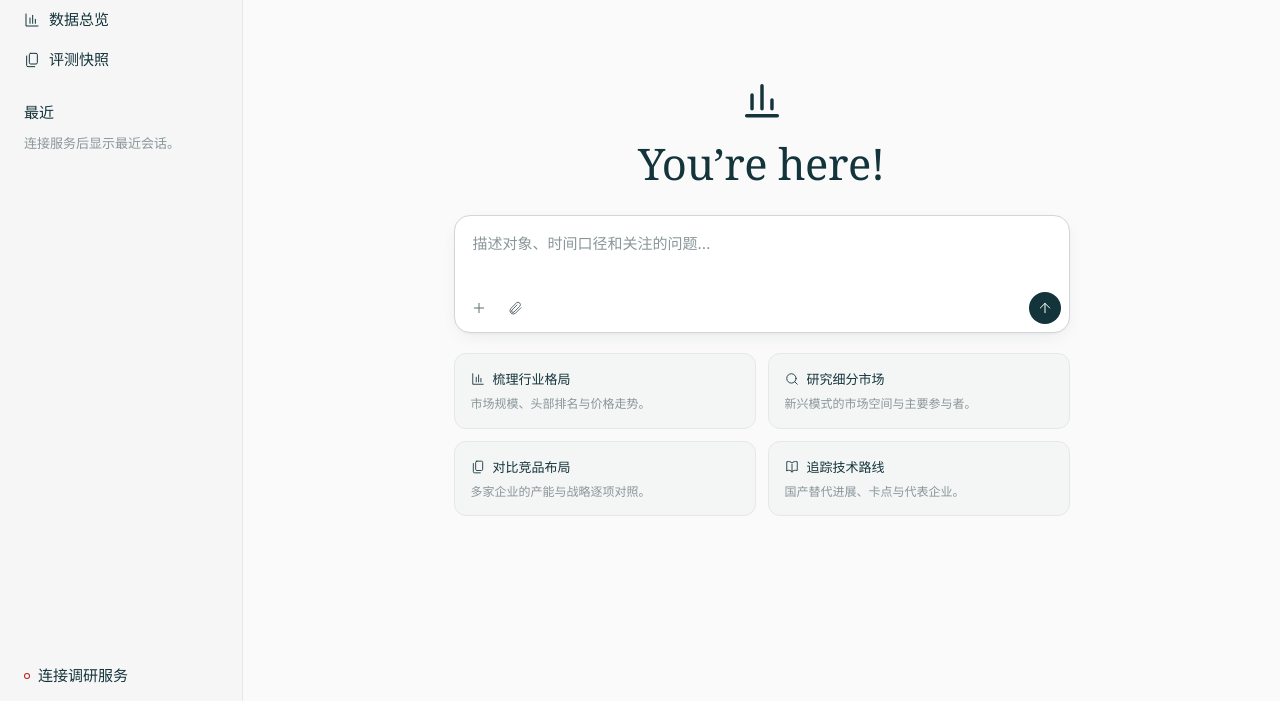
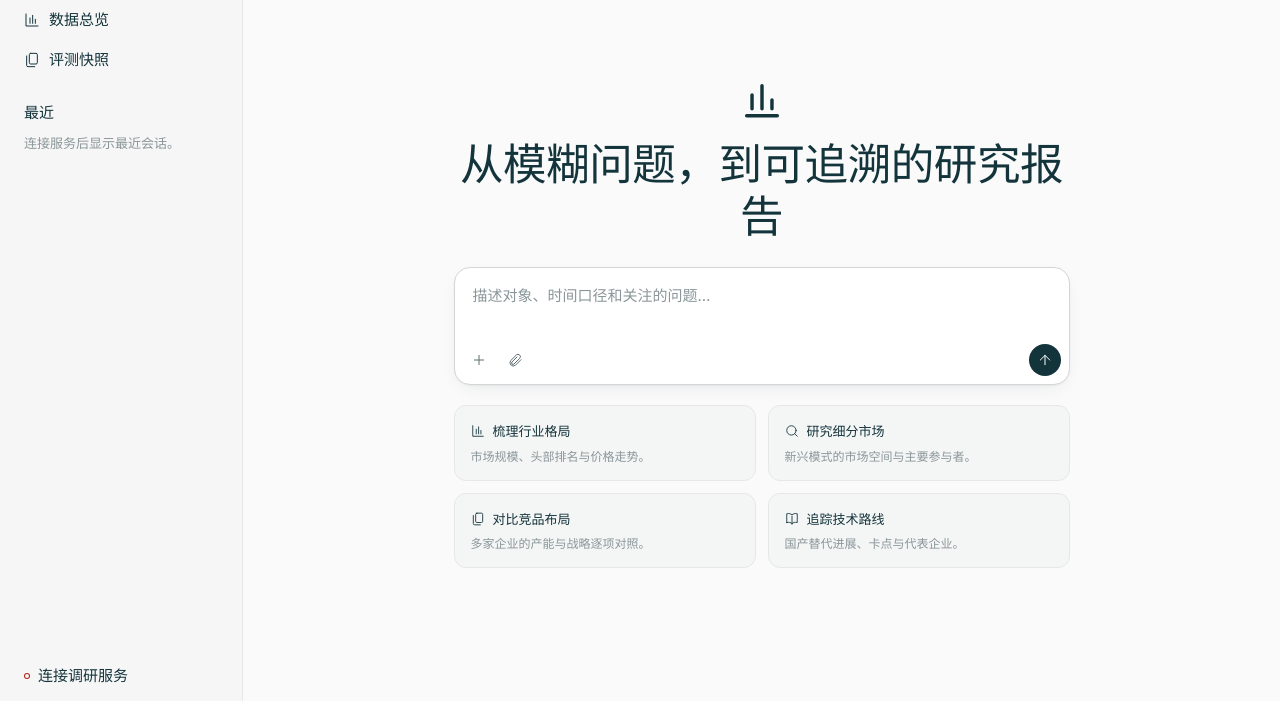
Before and after one commit to ministar8/industry-research-agent, a plain HTML site: page static/index.html in a window 1280 px wide. Shown: the part 99-800 px from the top of the page. Drawn offline with Linux system fonts and the light colour scheme; no server answers.

Commit message:
docs: correct README overclaims and replace placeholder home headline

```diff
--- a/static/index.html
+++ b/static/index.html
@@ -58,7 +58,7 @@
                   <span class="hero-mark" aria-hidden="true">
                     <svg viewBox="0 0 24 24" fill="none" stroke="currentColor" stroke-width="1.8" stroke-linecap="round" stroke-linejoin="round"><path d="M4 20.2h16"></path><path d="M6.8 16.6v-7.2"></path><path d="M12 16.6V4.6"></path><path d="M17.2 16.6v-4.6"></path></svg>
                   </span>
-                  <h1 id="homeTitle">You’re here!</h1>
+                  <h1 id="homeTitle">从模糊问题，到可追溯的研究报告</h1>
                 </div>
                 <div id="homeComposer"></div>
                 <div class="home-cards">
```
Also changed, not shown: README.md.
